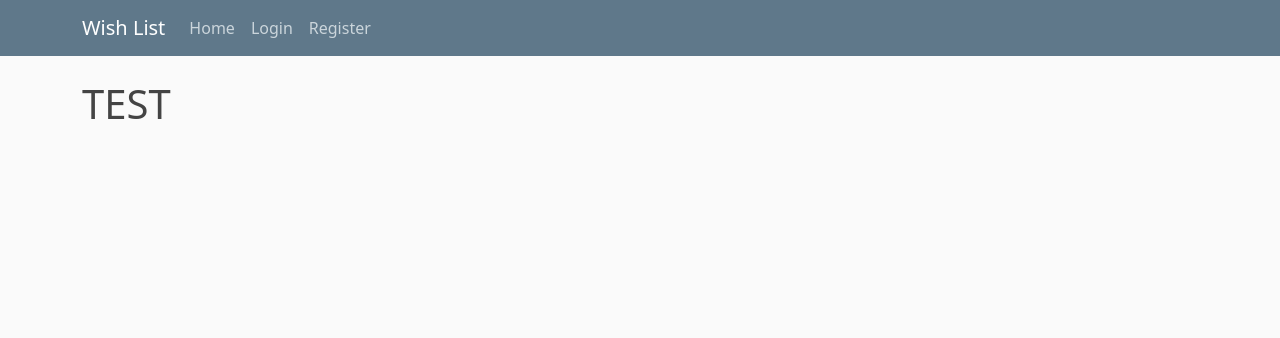
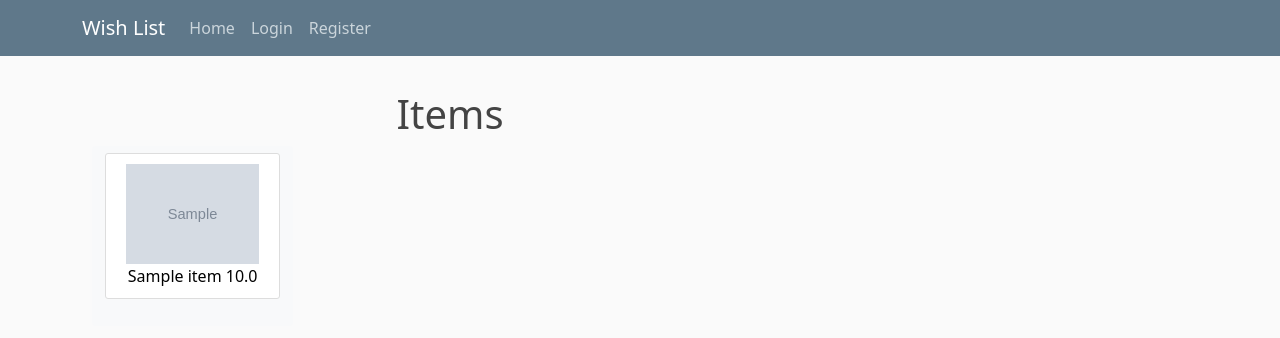
Before and after one commit to cookiewho/CST438_Project2_GroupE, a Django app: page /items/ in a window 1280 px wide. Shown: the top 338 px of the page. Run offline with Django 3.2, Linux system fonts and the light colour scheme; tables that the repository leaves empty hold one stand-in row (values such as "Sample post"); grey boxes marked "Sample" are stand-in pictures.

Commit message:
Added, user can view their wishlist

```diff
--- a/wishlist/addItems/views.py
+++ b/wishlist/addItems/views.py
@@ -1,5 +1,5 @@
+from django.http import response
 from django.shortcuts import render
+from api import views as api
 
 # Create your views here.
-def addItems(request):
-    return render(request, 'addItems/addItems.html')
--- a/wishlist/api/urls.py
+++ b/wishlist/api/urls.py
@@ -21,7 +21,7 @@ urlpatterns = [
     path('view_item_by_user_id/<str:pk1>/<str:pk2>/<str:pk3>', view_item_by_user, name='view_item_by_user_id_view'),
     path('delete_item_by_user/<str:pk1>/<str:pk2>/<str:pk3>', delete_item_by_user, name='delete_item_by_user_view'),
     path('update_item_by_user/<str:pk1>/<str:pk2>/<str:pk3>', update_item_by_user, name='update_item_by_user_view'),
-    path('create_item_by_user/<str:pk1>/<str:pk2>', create_item_by_user, name='create_item_by_user_view'),
+    path('create_item_by_user/<str:pk1>/<str:pk2>/<str:pk3>', create_item_by_user, name='create_item_by_user_view'),
     path('create_item/', create_item, name='create_item_view'),
     path('delete_item/<str:pk>', delete_item, name='delete_item_view'),
     path('update_item/<str:pk>', update_item, name='update_item_view'),
--- a/wishlist/api/views.py
+++ b/wishlist/api/views.py
@@ -1,5 +1,6 @@
 from os import stat
 from django import forms
+from django.http import response
 from django.http.response import HttpResponseRedirect
 from rest_framework import serializers, status
 from rest_framework.exceptions import ValidationError
@@ -20,6 +21,8 @@ from django.contrib.auth.decorators import login_required
 from rest_framework.authentication import TokenAuthentication
 from rest_framework.permissions import IsAuthenticated
 from django.db import IntegrityError
+import requests
+
 # from django.db.models import Q
 # from rest_framework.filters import (SearchFilter, OrderingFilter)
 # from django_filters.rest_framework import DjangoFilterBackend
@@ -47,13 +50,14 @@ def create_users2(request):
     if request.method == 'POST':
         serializer1 = UserSerializer(data=request.data)
         if serializer1.is_valid():
+            #serializer1.save()
             # create_newUserList(request)
-            serializer2 = UserListSerializer2(instance=serializer1, data=request.data)
-            if serializer2.is_valid():
-                serializer1.save()
-                serializer2.save()
-                return Response(serializer1.data, status=status.HTTP_201_CREATED)
-            return Response(serializer2.errors, status=status.HTTP_400_BAD_REQUEST)
+            #serializer2 = UserListSerializer2(instance=serializer1, data=request.data)
+            # if serializer2.is_valid():
+            #     serializer1.save()
+            #     serializer2.save()
+            #     return Response(serializer1.data, status=status.HTTP_201_CREATED)
+            return Response(serializer1.data, status=status.HTTP_400_BAD_REQUEST)
         return Response(serializer1.errors, status=status.HTTP_400_BAD_REQUEST)
 
 #[url]/api/create_user/
@@ -172,19 +176,15 @@ def view_item_by_user(request, pk1, pk2, pk3):
 #create a item in the userlist by user_id, userlist_id, and item_id
 #[url]/create_item_by_user/<user_id>/<userlist_id>/<item_id>
 @api_view(['POST'])
-def create_item_by_user(request, pk1, pk2):
+def create_item_by_user(request, pk1, pk2, pk3):
     try:
         user = User.objects.get(id=pk1)
         items = UserList.objects.get(id=pk2)
+        item = Item.objects.get(id=pk3)
     except:
         return Response("User_ID or User_List ID is not found", status=status.HTTP_400_BAD_REQUEST)
-    serializer = ItemSerializer(data=request.data, many=True)
-    serializer2 = UserListSerializer(items, many=False)
-    if serializer.is_valid():
-        #serializer.save()
-        serializer2.user_list.create(serializer)
-        return Response(serializer2.data, status=status.HTTP_202_ACCEPTED)
-    return Response(serializer2.errors, status=status.HTTP_400_BAD_REQUEST)
+    items.user_list.add(Item.objects.get(id=pk3))
+    return Response(f'Item {item.name} added to user list, {user.username}.', status=status.HTTP_200_OK)
 
 #delete a item in the userlist by user_id, userlist_id, and item_id
 #[url]/delete_item_by_user/<user_id>/<userlist_id>/<item_id>
@@ -196,7 +196,7 @@ def delete_item_by_user(request, pk1, pk2, pk3):
         item = Item.objects.get(id=pk3)
     except:
         return Response("User_ID or User_List ID or Item is not found", status=status.HTTP_400_BAD_REQUEST)
-    item.delete()
+    items.user_list.remove(Item.objects.get(id=pk3))
     return Response(f'Item {item.name} deleted.', status=status.HTTP_200_OK)
 
 #update a item in the userlist by user_id, userlist_id, and item_id
--- a/wishlist/items/templates/items/items.html
+++ b/wishlist/items/templates/items/items.html
@@ -1,10 +1,44 @@
 {% extends "home/base.html" %}
 {% block content %}
-    <h1> TEST </h1>
+    <style>
+        #center {
+            margin: auto;
+            text-align: center;
+            padding: 10px;
+        }
 
+        img {
+            display: block;
+            margin-left: auto;
+            margin-right: auto;
+        }
 
-    {% for item in items %}
-        <div class="col-md-3">{{ item.item_name }}</div>
-    {% endfor %}
+        .btn-light:hover, .btn-primary:focus, .btn-primary:active, .btn-primary.active, .open>.dropdown-toggle.btn-primary {
+            color: rgb(0, 0, 0);
+            background-color: #87d8eb;
+            border-color: #1d65a3;
+        }
+    </style>
+    <div id="center">
 
+        <h1> Items </h1>
+
+        <div class="row">
+        {% for item in items %}
+        <div class="col-md-3">
+            <form action="{% url 'items_app:specific_item' item.id %}" method="GET">
+            {% csrf_token %}
+                    <button class="btn btn-light" type="submit">
+                        <article class="media content-section">
+                            <img src={{ item.image }} height="100">
+                            <div class="media-body">
+                                {{ item.name }}  {{ item.price }}
+                            </div>
+                        </article>
+                    </button>
+            </form>
+        </div>
+        {% endfor %}
+        </div>
+    </div>
 {% endblock content %}
--- /dev/null
+++ b/wishlist/items/urls.py
@@ -0,0 +1,12 @@
+from django.contrib import admin
+from django.urls import path, include
+from django.conf.urls import url
+from items import views as item_views
+from django.shortcuts import redirect
+from rest_framework.authtoken.views import obtain_auth_token
+
+urlpatterns = [
+    path('items/', item_views.ListAllItems),
+    path('items/<int:item_id>', item_views.ShowItem, name="specific_item"),
+    path('userlist/<int:user_id>/<int:userlist_id>', item_views.ShowUsersList, name="show_user_list"),
+]
--- a/wishlist/items/views.py
+++ b/wishlist/items/views.py
@@ -1,12 +1,21 @@
+from django.http import response, JsonResponse
 from django.shortcuts import render
-# from models import Item
+from api import views as api
 
 def ListAllItems(request):
-    # pull from db
-    items = []
+    response = api.view_items(request)
+    context = {'items' : response.data}
 
+    return render(request, 'items/items.html', context)
 
-    context = {
-        'items' : items
-    }
-    return render(request, 'items/items.html', context)
+def ShowItem(request, item_id):
+    response = api.view_items_by_id(request, item_id)
+    context = {'item':response.data}
+
+    return render(request, 'items/item.html', context)
+
+def ShowUsersList(request, user_id, userlist_id):
+    response = api.view_items_by_user(request, user_id, userlist_id)
+    context = {'userlist':response.data}
+
+    return render(request, 'items/userLists.html', context)
--- a/wishlist/wishlist/urls.py
+++ b/wishlist/wishlist/urls.py
@@ -19,13 +19,14 @@ from django.urls import path, include
 from items import views as item_views
 from django.shortcuts import redirect
 from rest_framework.authtoken.views import obtain_auth_token
+from django.conf.urls import url
 # from users import views as user_views
 
 urlpatterns = [
     path('admin/', admin.site.urls),
-    path('addItems/', addItems_views.addItems, name='addItems'),
+    # path('addItems/', addItems_views.addItems, name='addItems'),
     path('', include('home.urls'), name='home'),
-    path('items/', item_views.ListAllItems),
+    path('', include(('items.urls', 'items'), namespace="items_app")),
     # path('register/', user_views.register, name='register'),
     # path('login/', user_views.login, name='login'),
     # path('update/', user_views.update, name='update'),
```
Also changed, not shown: wishlist/addItems/templates/addItems/addItems.html (+76 -4 lines), wishlist/items/templates/items/item.html (added, +12 -0 lines), wishlist/items/templates/items/userLists.html (added, +107 -0 lines), 1 other file.
